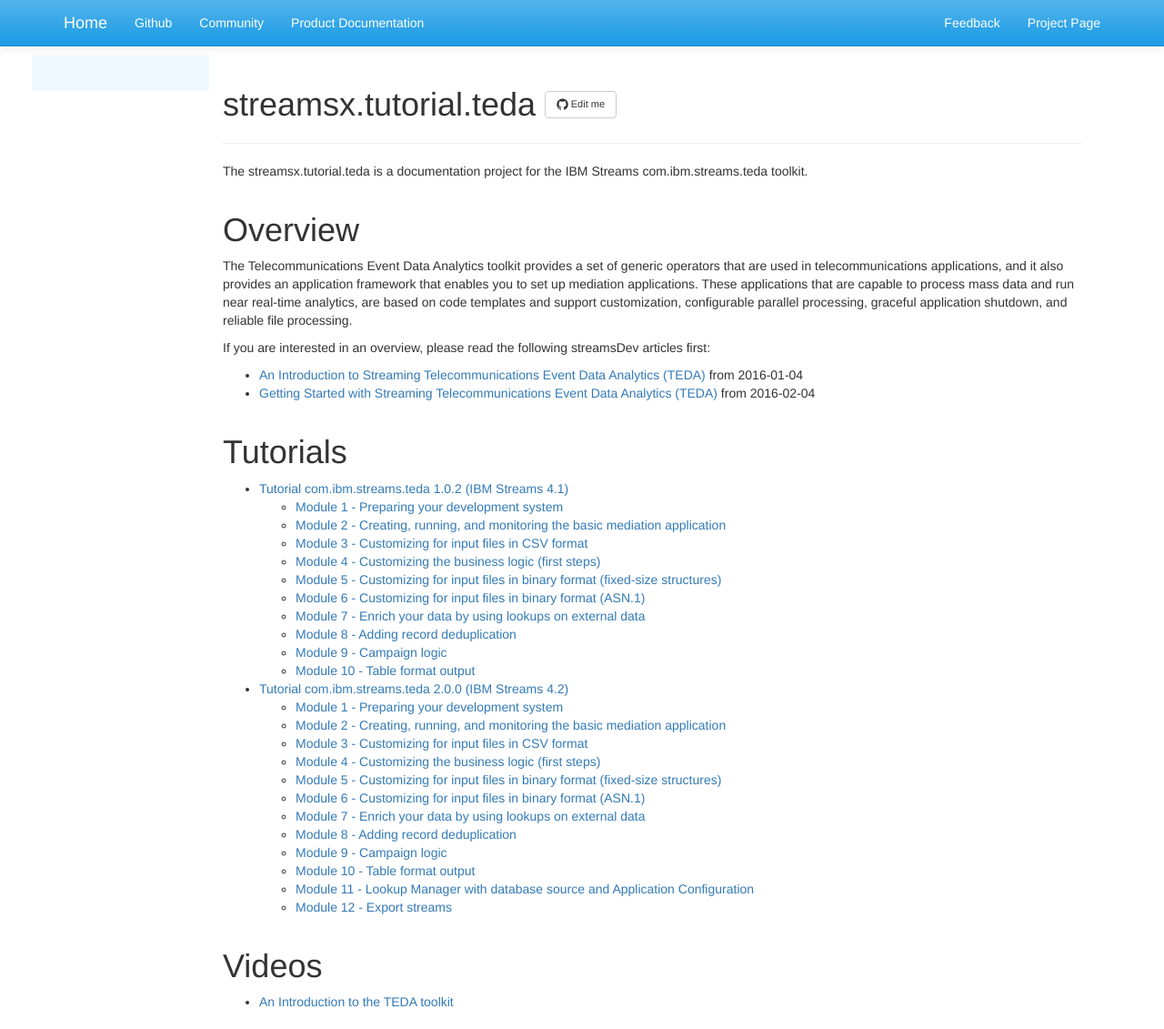
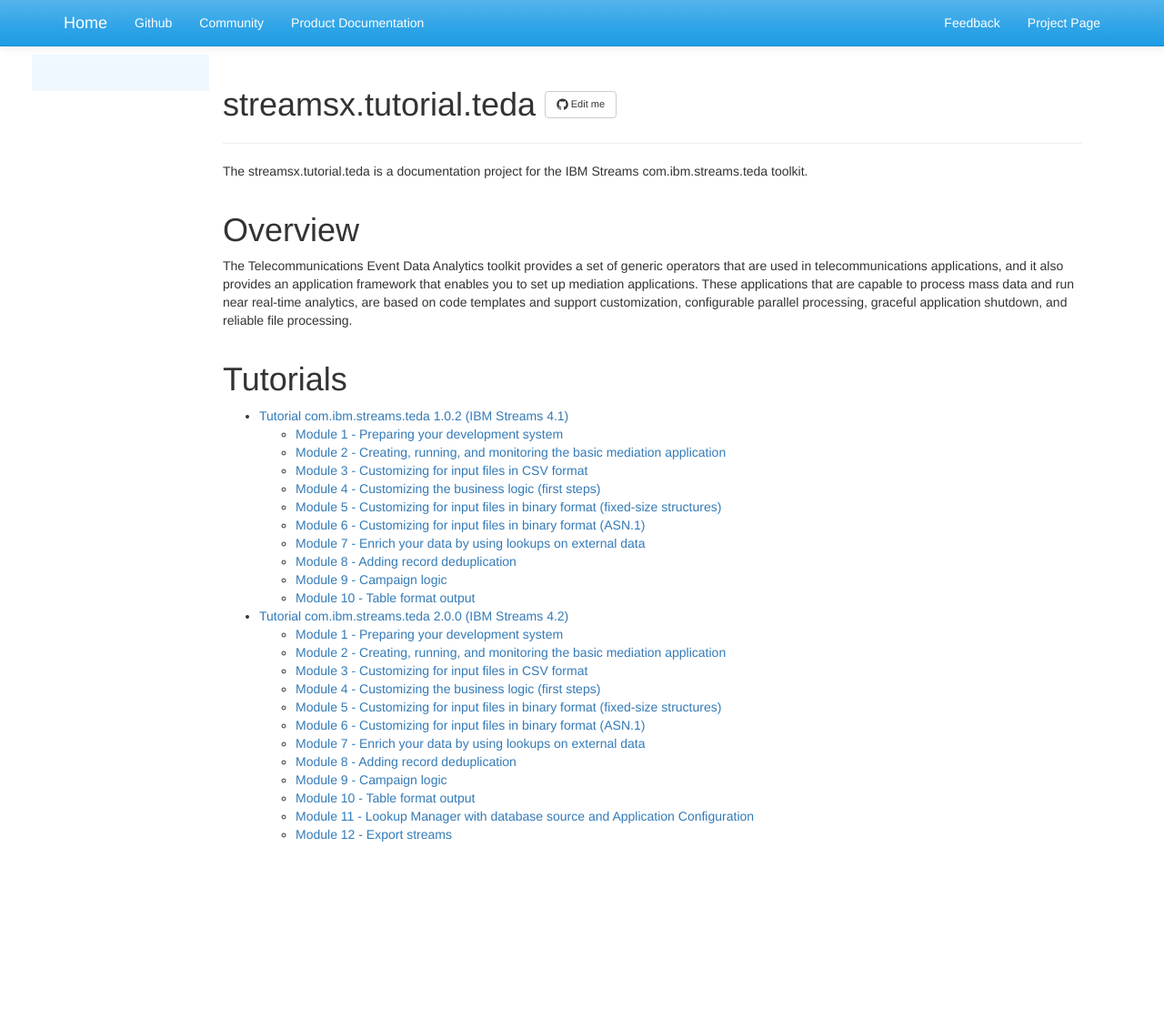
Before and after one commit to IBMStreams/streamsx.tutorial.teda, a Jekyll site: the page built from index.markdown, in a window 1280 px wide and 1131 px high. Shown: the whole window at 91% size. Built offline with Jekyll 4.4.1, drawn with Linux system fonts in a browser that asks for light colours; nearby versions of some CDN libraries; library files that are not in the unit come from our copies.

Commit message:
Update index.markdown

```diff
--- a/index.markdown
+++ b/index.markdown
@@ -10,13 +10,6 @@
 
 The Telecommunications Event Data Analytics toolkit provides a set of generic operators that are used in telecommunications applications, and it also provides an application framework that enables you to set up mediation applications. These applications that are capable to process mass data and run near real-time analytics, are based on code templates and support customization, configurable parallel processing, graceful application shutdown, and reliable file processing.
 
-If you are interested in an overview, please read the following streamsDev articles first:
-
-* [An Introduction to Streaming Telecommunications Event Data Analytics (TEDA)](https://developer.ibm.com/streamsdev/docs/introduction-streaming-telecommunications-event-data-analytics-teda/) from 2016-01-04
-* [Getting Started with Streaming Telecommunications Event Data Analytics (TEDA)](https://developer.ibm.com/streamsdev/docs/getting-started-streaming-telecommunications-event-data-analytics-teda/) from 2016-02-04
 
 # Tutorials
 {% include nav.html context="/docs/"%}
-
-# Videos
-* [An Introduction to the TEDA toolkit](https://www.ibm.com/developerworks/community/files/app#/file/63c4cc03-b961-4a63-990d-798c2e96e6d6)
```
